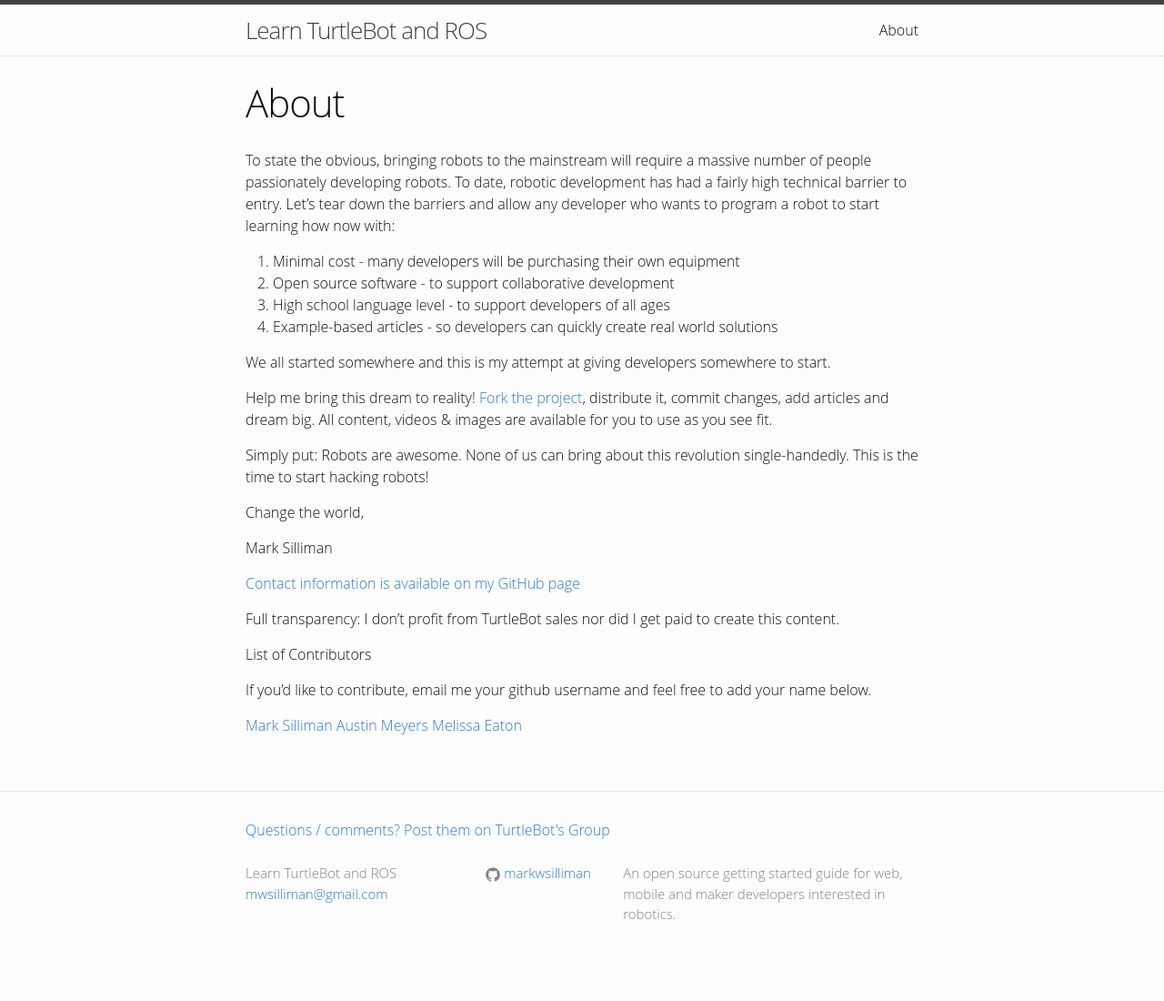
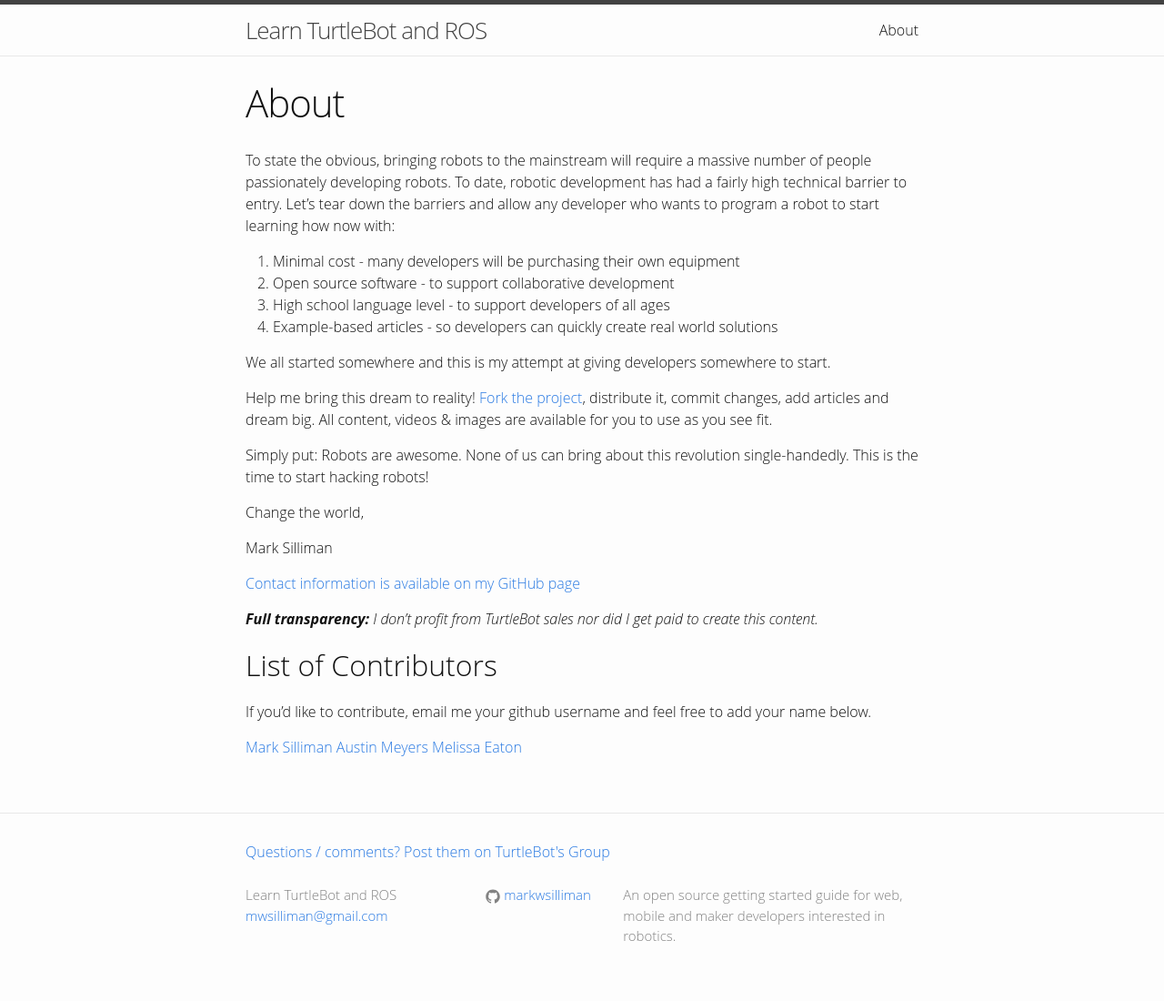
Before and after one commit to turtlebot/learn.turtlebot.com, a Jekyll site: the page built from about.md, in a window 1280 px wide. Shown: the whole page at 91% size. Built offline with Jekyll 4.4.1, drawn with Linux system fonts in a browser that asks for light colours; nearby versions of some CDN libraries; before the commit the page ends 1076 px from its top, so only the background shows below that.

```diff
--- a/about.md
+++ b/about.md
@@ -23,9 +23,9 @@ Mark Silliman
 
 [Contact information is available on my GitHub page](https://github.com/markwsilliman)
 
-Full transparency: I don’t profit from TurtleBot sales nor did I get paid to create this content.
+***Full transparency:** I don’t profit from TurtleBot sales nor did I get paid to create this content.*
 
-List of Contributors
+## List of Contributors
 
 If you’d like to contribute, email me your github username and feel free to add your name below.
 
```
Also changed, not shown: 1 other file.
